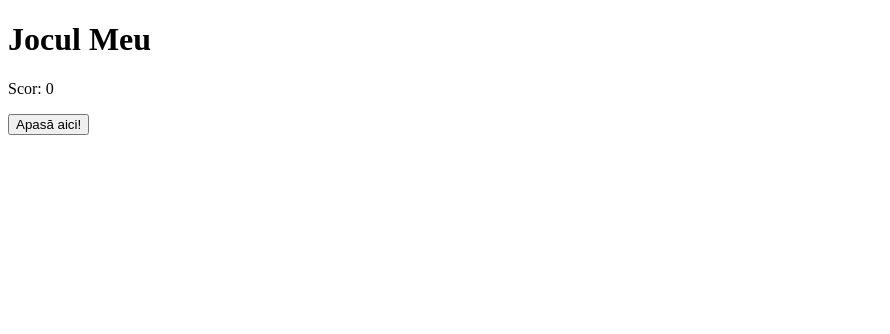
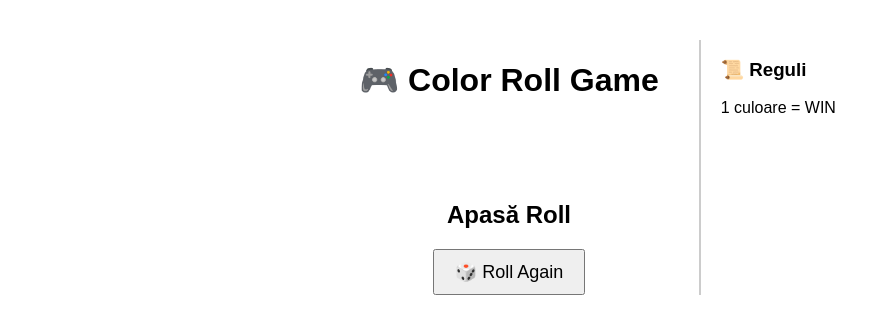
Before and after one commit to leontemarioandrei-sys/mario.github.io, a plain HTML site: page index.html in a window 1280 px wide. Shown: the whole page, without its empty margins (0-890 px from the left). Drawn offline with Linux system fonts and the light colour scheme.

Commit message:
Update index.html

```diff
--- a/index.html
+++ b/index.html
@@ -1,23 +1,71 @@
 <!DOCTYPE html>
 <html>
 <head>
-<title>Joc Clicker</title>
+  <meta charset="UTF-8">
+  <title>Color Roll Game</title>
+  <style>
+    body {
+      font-family: Arial;
+      display: flex;
+      justify-content: center;
+      gap: 40px;
+      margin-top: 40px;
+    }
+
+    .game {
+      text-align: center;
+    }
+
+    .colors {
+      display: flex;
+      justify-content: center;
+      gap: 10px;
+      margin-bottom: 20px;
+    }
+
+    .box {
+      width: 60px;
+      height: 60px;
+      border-radius: 10px;
+    }
+
+    .red { background: red; }
+    .blue { background: blue; }
+    .green { background: green; }
+    .pink { background: hotpink; }
+    .purple { background: purple; }
+    .yellow { background: yellow; }
+
+    button {
+      padding: 10px 20px;
+      font-size: 18px;
+      cursor: pointer;
+    }
+
+    .rules {
+      width: 200px;
+      border-left: 2px solid #ccc;
+      padding-left: 20px;
+    }
+  </style>
 </head>
 <body>
-<h1>Jocul Meu</h1>
 
-<p>Scor: <span id="score">0</span></p>
+<div class="game">
+  <h1>🎮 Color Roll Game</h1>
 
-<button onclick="addPoint()">Apasă aici!</button>
+  <div class="colors">
+    <div id="c1" class="box"></div>
+    <div id="c2" class="box"></div>
+    <div id="c3" class="box"></div>
+    <div id="c4" class="box"></div>
+  </div>
 
-<script>
-let score = 0;
+  <h2 id="result">Apasă Roll</h2>
 
-function addPoint() {
-    score++;
-    document.getElementById("score").textContent = score;
-}
-</script>
+  <button onclick="roll()">🎲 Roll Again</button>
+</div>
 
-</body>
-</html>
+<div class="rules">
+  <h3>📜 Reguli</h3>
+  <p>1 culoare = WIN</p>
```
